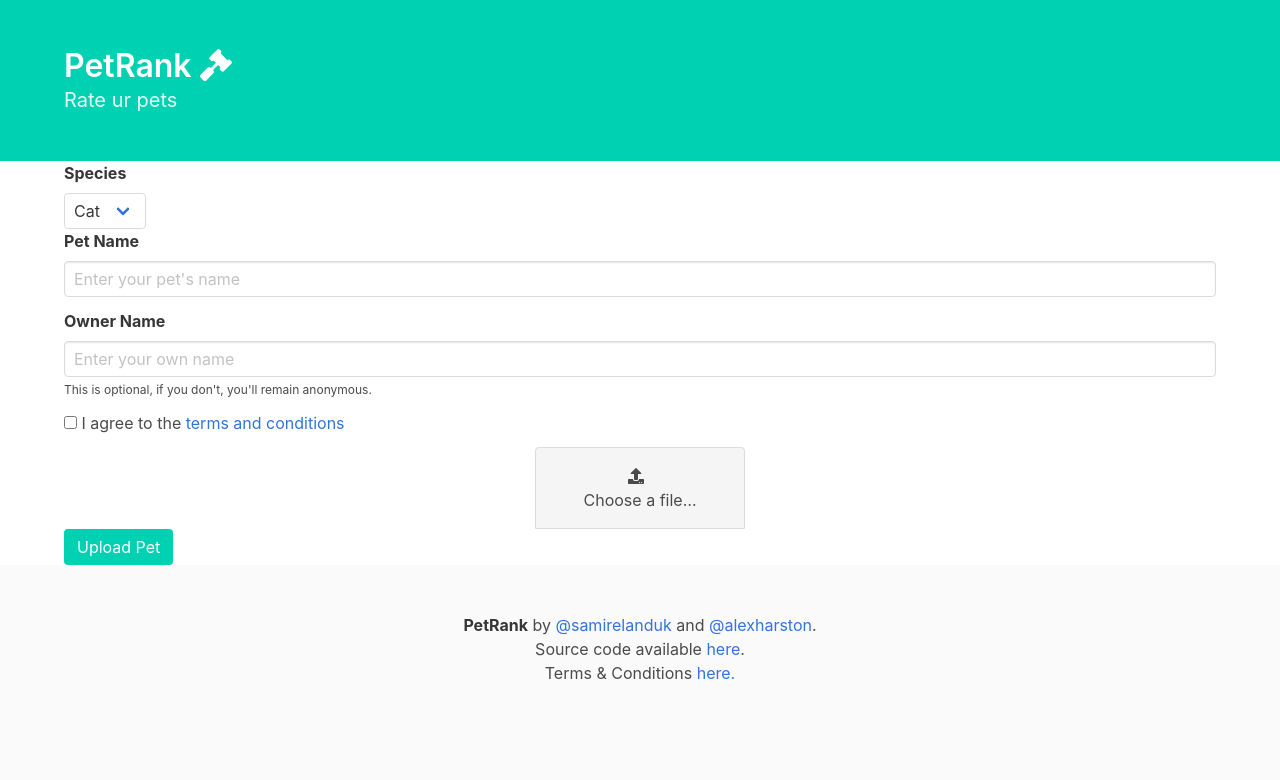
After one commit to lovevn/petrank, a Django app: page /upload/ in a window 1280 px wide. The commit adds this page. Shown: the top 780 px of the page. Run offline with Django 3.2, Linux system fonts and the light colour scheme; some libraries are stand-ins or nearby versions.

Commit message:
upload page, terms refactoring, etc

```diff
--- a/core/static/css/main.css
+++ b/core/static/css/main.css
@@ -44,3 +44,7 @@ td img {
     font-size: 2em;
     text-align: center;
 }
+
+.tabs a {
+    border-bottom-style: none;
+}
--- /dev/null
+++ b/core/templates/upload.html
@@ -0,0 +1,87 @@
+{% extends "base.html" %}
+
+{% block main %}
+
+<script>
+    function requireCheckbox() {
+        if ($("#myFile").val() != '') {
+            return true;
+        }
+
+        else {
+            document.getElementById("filename").innerHTML = "Please select a file to upload.";
+            return false;
+        }
+    }
+
+    function fileChecker() {
+
+        var file = document.getElementById("myFile");
+        file.onchange = function () {
+            if (file.files.length > 0) {
+                document.getElementById('filename').innerHTML = file.files[0].name;
+            }
+        };
+    }
+
+</script>
+<section>
+    <div class="container">
+        <form method="POST" enctype="multipart/form-data">
+            {% csrf_token %}
+            <label class="label">Species</label>
+            <div class="select">
+                <select name="species" >
+                    <option value="Cat">Cat</option>
+                    <option value ="Dog">Dog</option>
+                </select>
+            </div>
+
+            <div class="field">
+                <label class="label">Pet Name</label>
+                <div class="control">
+                    <input class="input" type="text" name="name" placeholder="Enter your pet's name" autocomplete="off">
+                </div>
+                <!-- <p class="help">This is a help text</p> -->
+            </div>
+
+            <div class="field">
+                <label class="label">Owner Name</label>
+                <div class="control">
+                    <input class="input" type="text" name="owner" placeholder="Enter your own name" autocomplete="off">
+                </div>
+                <p class="help">This is optional, if you don't, you'll remain anonymous.</p>
+            </div>
+
+                <div class="field">
+                    <div class="control">
+                        <label class="checkbox" >
+                            <input type="checkbox" id="myCheck" name="check" required> I agree to the <a href="/terms">terms and conditions</a>
+                        </label>
+                    </div>
+                </div>
+
+                <p id="termswarning"></p>
+
+
+                <div class="file is-centered has-name is-boxed">
+                    <label class="file-label">
+                        <input class="file-input" type="file" name="file" id="myFile" onclick="fileChecker()" required>
+                        <span class="file-cta">
+                            <span class="file-icon">
+                                <i class="fas fa-upload"></i>
+                            </span>
+                            <span class="filename" id="filename">
+                                Choose a file…
+                            </span>
+                        </span>
+                    </label>
+                </div>
+            <div class="control is-centered">
+                <button class="button is-primary has-text-centered" onclick="requireCheckbox()">Upload Pet</button>
+            </div>
+        </form>
+    </div>
+</section>
+
+{% endblock %}
--- a/core/urls.py
+++ b/core/urls.py
@@ -12,6 +12,7 @@ urlpatterns = [
  path(r"pets/<slug:id>/", pet_views.pet),
  path(r"terms/", core_views.terms),
  path(r"admin/", admin.site.urls),
+ path(r"upload/", core_views.upload)
 ] + static(
  settings.MEDIA_URL,
  document_root=settings.MEDIA_ROOT
--- a/core/views.py
+++ b/core/views.py
@@ -8,17 +8,10 @@ def home(request):
 
     species = request.GET["s"] if request.GET else "Cat"
     if request.method == "POST":
-        if "file" in request.FILES:
-            pet = Pet.create_from_file(
-             file=request.FILES["file"],
-             species=species
-            )
-            return redirect("/pets/{}/".format(pet.id))
-        else:
-            winner = Pet.objects.get(id=request.POST["winner"])
-            loser = Pet.objects.get(id=request.POST["loser"])
-            winner.defeat(loser)
-            return redirect("/?s=" + species + "#choices")
+        winner = Pet.objects.get(id=request.POST["winner"])
+        loser = Pet.objects.get(id=request.POST["loser"])
+        winner.defeat(loser)
+        return redirect("/?s=" + species + "#choices")
     pets = Pet.two_random_images(species)
     return render(request, "home.html", {"pets": pets, "species": species})
 
@@ -27,5 +20,12 @@ def terms(request):
     return render(request, "terms.html")
 
 
+def upload(request):
+    if request.method == "POST":
+        pet = Pet.create_from_file(request)
+        return redirect("/pets/{}/".format(pet.id))
+    return render(request, "upload.html")
+
+
 def not_found(request, exception):
     return redirect("/")
--- a/pets/templates/pets.html
+++ b/pets/templates/pets.html
@@ -10,6 +10,8 @@
                 <tr>
                     <th>Rank</th>
                     <th>ELO rating</th>
+                    <th>Name</th>
+                    <th>Owner</th>
                     <th>Thumbnail</th>
                 </tr>
             </thead>
@@ -17,6 +19,8 @@
                     <tr class="is-clickable" data-href="/pets/{{ pet.id }}/">
                             <td>{{ forloop.counter }}</td>
                             <td>{{ pet.elo_rating }}</td>
+                            <td>{{ pet.name }}</td>
+                            <td>{{ pet.owner }}</td>
                             <td><img src="{{ pet.mediafile.url }}"></td>
                     </tr>
             {% endfor %}
```
Also changed, not shown: core/templates/home.html (+14 -2 lines), core/templates/terms.html (+7 -18 lines), 1 other file.
